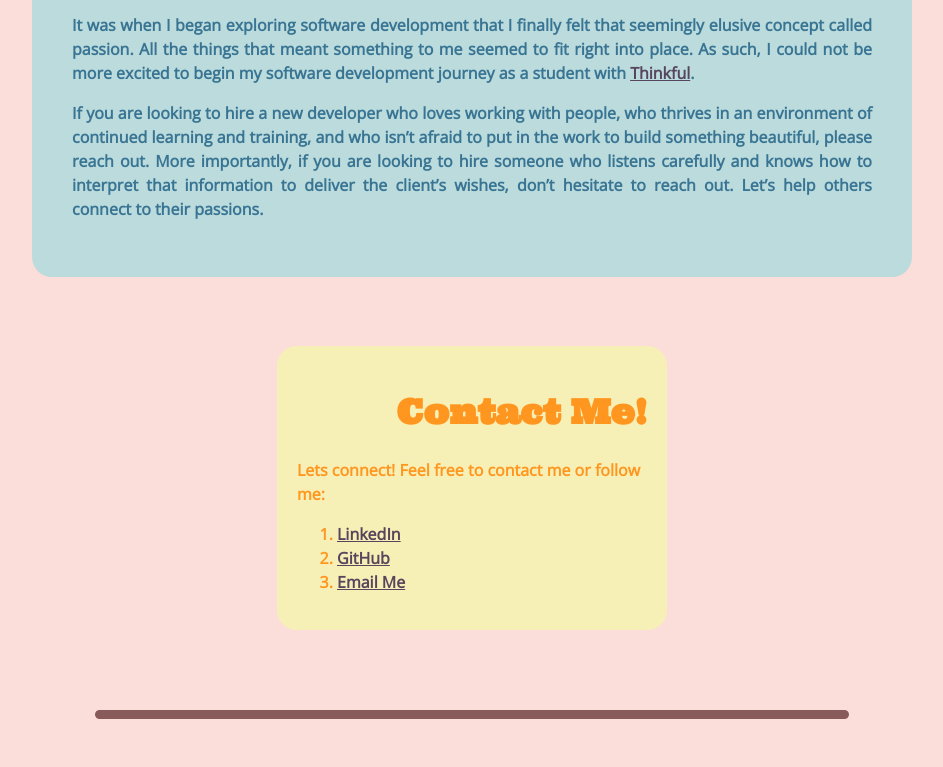
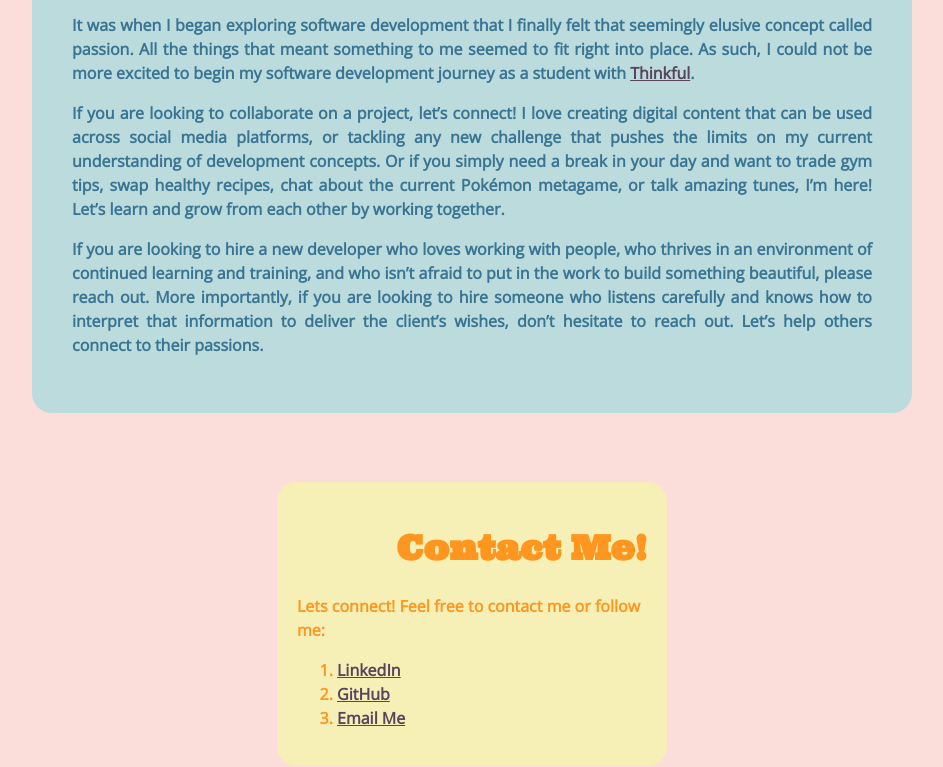
Before and after one commit to trevorjalt/trevorjalt-prepcourse-portfolio, a plain HTML site: page index.html in a window 1280 px wide. Shown: the part 2325-3092 px from the top of the page, without its empty margins (168-1111 px from the left). Drawn offline with nearby package versions, Linux system fonts and the light colour scheme; a script that the page names is missing.

Commit message:
Additional "About Me" Content

```diff
--- a/index.html
+++ b/index.html
@@ -62,7 +62,8 @@
           <!-- Comment: Link to Thinkful website within Content -->
           <p>I have always had a thirst for knowledge and experience.  The questions “why and how does something work in that way” are not foreign to the inner workings of my mind.  My early adult life provided the opportunity to quench some of that thirst for knowledge and experience, as well as indulged my creative side, by allowing me to travel and live around the world while working as a performer in the entertainment industry.  I sought further knowledge about how businesses operated by eventually transitioning into management within the food and beverage industry. Throughout all this, something was lacking: passion.</p>
           <p>It was when I began exploring software development that I finally felt that seemingly elusive concept called passion.  All the things that meant something to me seemed to fit right into place.  As such, I could not be more excited to begin my software development journey as a student with <a href="https://www.thinkful.com" target="_blank">Thinkful</a>.</p>
-          <p>If you are looking to hire a new developer who loves working with people, who thrives in an environment of continued learning and training, and who isn’t afraid to put in the work to build something beautiful, please reach out.  More importantly, if you are looking to hire someone who listens carefully and knows how to interpret that information to deliver the client’s wishes, don’t hesitate to reach out. Let’s help others connect to their passions.</p>
+          <p>If you are looking to collaborate on a project, let’s connect!  I love creating digital content that can be used across social media platforms, or tackling any new challenge that pushes the limits on my current understanding of development concepts.  Or if you simply need a break in your day and want to trade gym tips, swap healthy recipes, chat about the current Pokémon metagame, or talk amazing tunes, I’m here!  Let’s learn and grow from each other by working together.</p>
+	  <p>If you are looking to hire a new developer who loves working with people, who thrives in an environment of continued learning and training, and who isn’t afraid to put in the work to build something beautiful, please reach out.  More importantly, if you are looking to hire someone who listens carefully and knows how to interpret that information to deliver the client’s wishes, don’t hesitate to reach out. Let’s help others connect to their passions.</p>
         </div>
       </section>
       <!-- Comment: Horizontal Ruler to Separate Content, Styled Hidden -->
```
